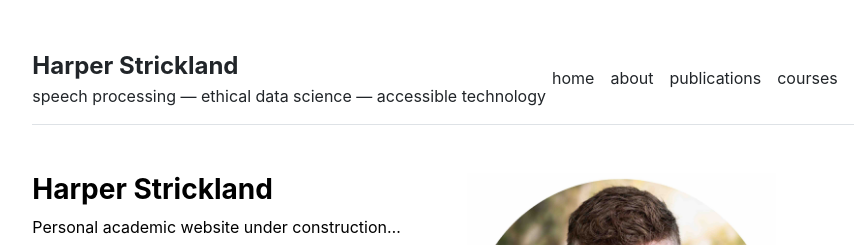
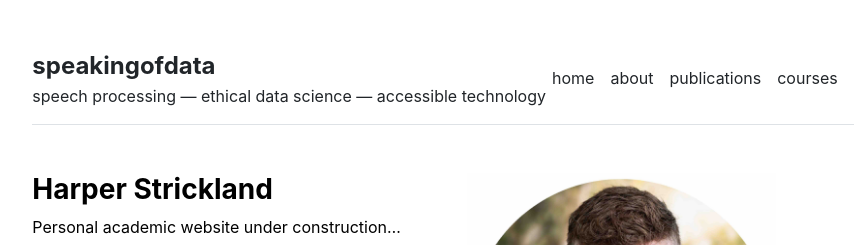
Before and after one commit to speakingofdata/speakingofdata.github.io, a Jekyll site: the page built from index.md, in a window 1280 px wide. Shown: the top 245 px of the page, without its empty margins (197-1065 px from the left). Built offline with Jekyll 4.4.1, drawn with Linux system fonts in a browser that asks for light colours.

Commit message:
Update _config.yml

```diff
--- a/_config.yml
+++ b/_config.yml
@@ -1,4 +1,4 @@
 url: "" # the base hostname & protocol for your site, e.g. http://example.com
 baseurl: "" # the subpath of your site, e.g. /blog
-title: "Harper Strickland" # the name of your site, e.g. ACME Corp.
+title: "speakingofdata" # the name of your site, e.g. ACME Corp.
 description: "speech processing  —  ethical data science  —  accessible technology"
```
